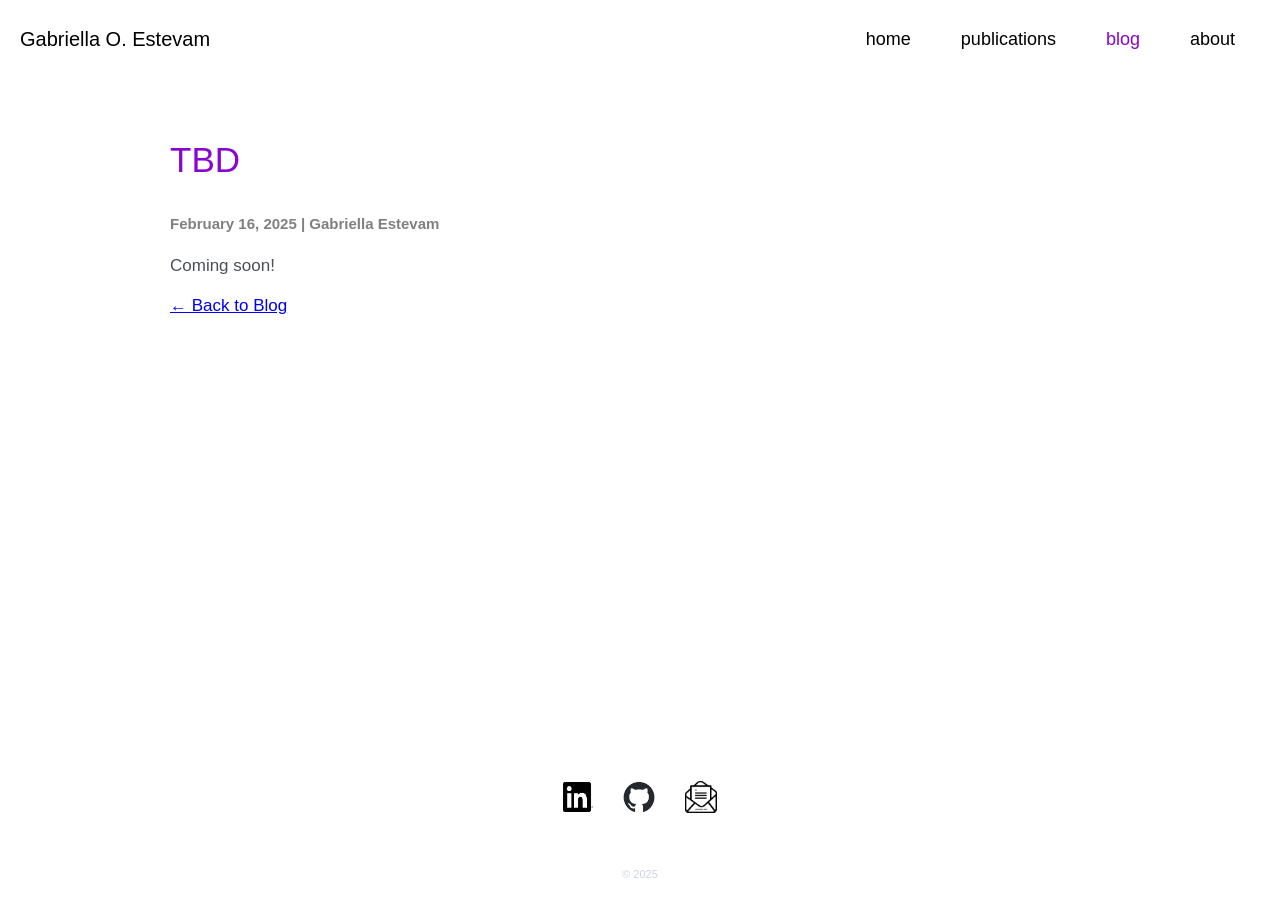
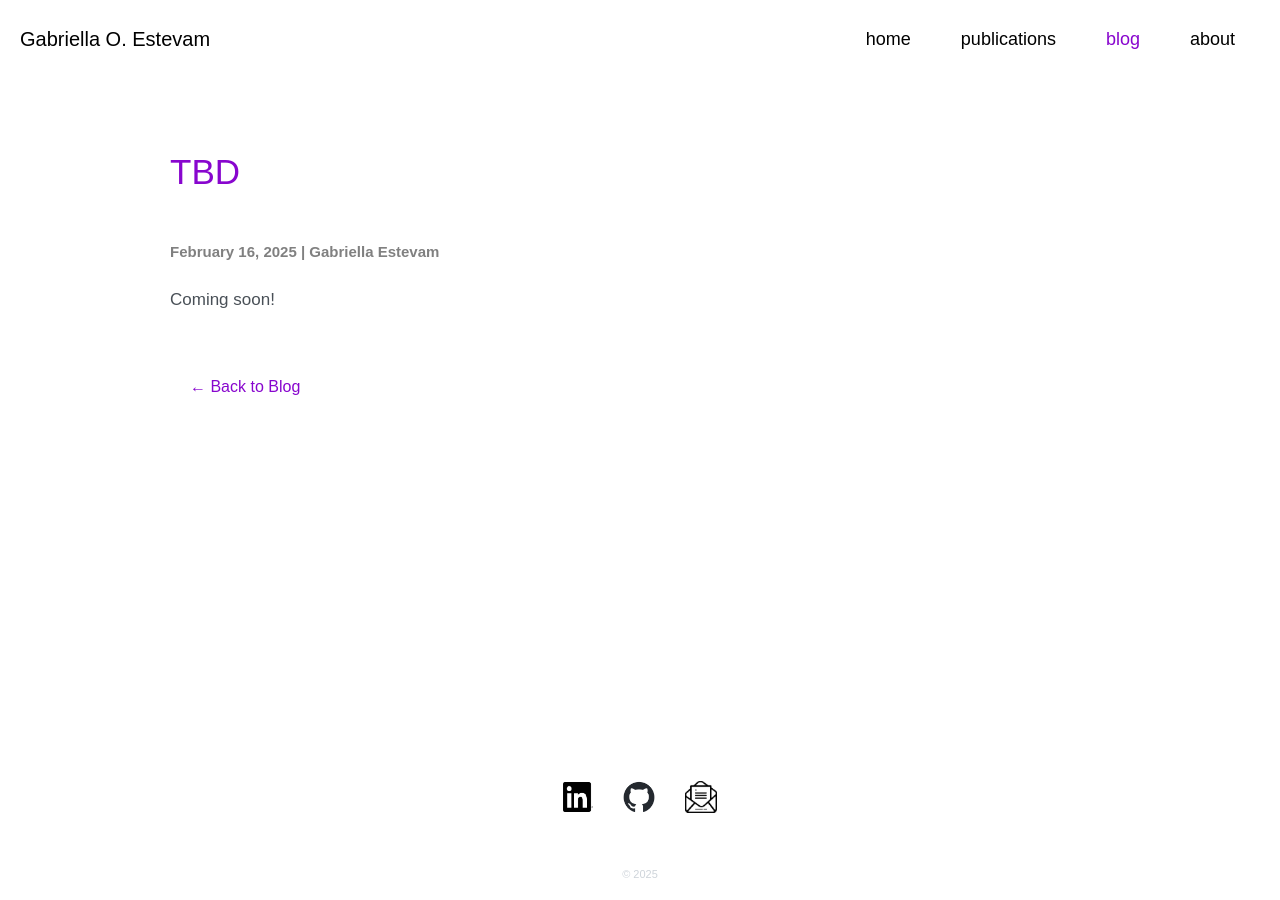
Before and after one commit to gestevam/gestevam.github.io, a Jekyll site: the page built from _posts/2025-02-16-my-first-post.md, in a window 1280 px wide. Built offline with Jekyll 4.4.1, drawn with Linux system fonts in a browser that asks for light colours.

Commit message:
Update styles.css

```diff
--- a/assets/styles.css
+++ b/assets/styles.css
@@ -234,6 +234,7 @@ body.blog-page {
 
 .blog-page .content {
   margin: 0 150px 10px;
+  line-height: 1.8;
 }
 
 @media (max-width: 768px) {
@@ -293,7 +294,21 @@ body.blog-post {
 }
 
 .blog-post p {
-  line-height: 1.6;
+  line-height: 1.8;
+}
+
+.blog-post .back-to-blog {
+  display: inline-block;
+  margin-top: 30px;
+  padding: 10px 20px;
+  color: #8806CE;
+  font-size: 16px;
+  text-decoration: none;
+  border-radius: 5px;
+}
+
+.blog-post .back-to-blog:hover {
+  text-decoration: underline;
 }
 
 @media (max-width: 768px) {
```
